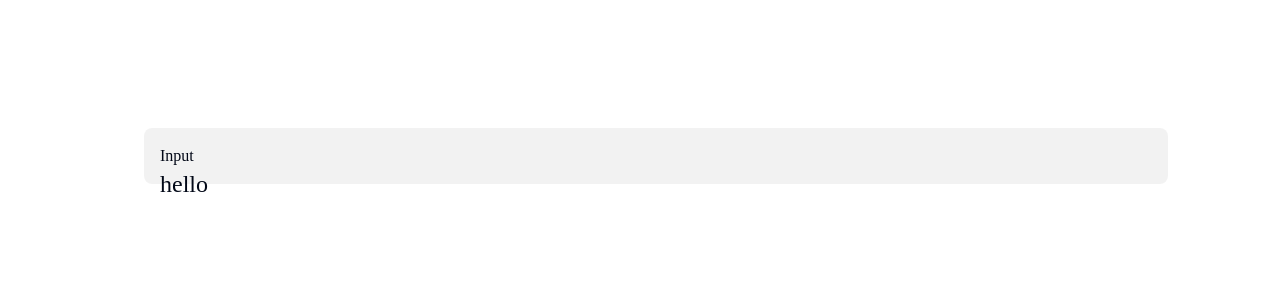
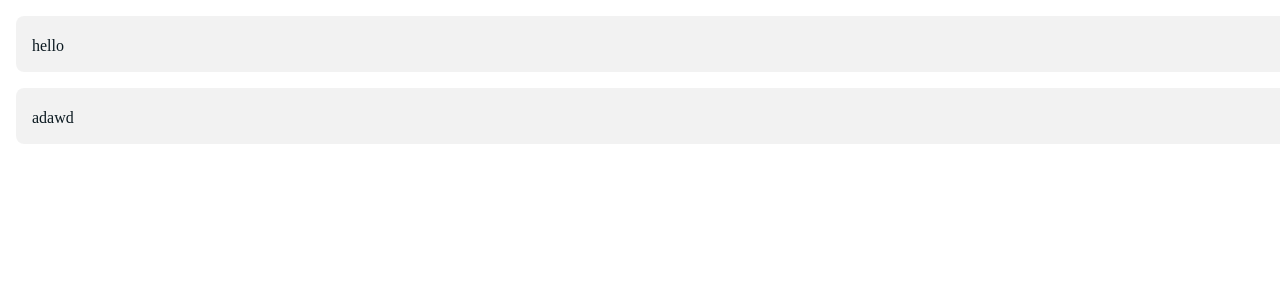
Before and after one commit to codersforcauses/penni, a Next.js app in the folder client/: page /test in a window 1280 px wide. Shown: the top 300 px of the page. Built offline with nearby package versions, Linux system fonts and the light colour scheme.

Commit message:
input styling

```diff
--- a/client/src/components/field.tsx
+++ b/client/src/components/field.tsx
@@ -24,19 +24,42 @@ interface InputProp {
   description?: string;
 }
 
+// Using tailwind 'jit" so can't use string concatenation
+const labelNoDescription =
+  "m-4 flex h-14 w-full flex-col rounded-penni-border bg-black bg-opacity-5 px-4 pb-2 pt-3";
+const labelWithDescription =
+  "m-4 flex h-14 w-full flex-col rounded-penni-border bg-black bg-opacity-5 py-4 pl-4 pr-3";
+
+function InputDescription({ description }: { description: string }) {
+  return;
+  <span className="w-full text-xs font-normal leading-3 text-penni-text-secondary-light-mode">
+    Input
+  </span>;
+}
+
 export function SingleLineInput({ value, onChange, description }: InputProp) {
   return (
-    <div className="m-4 h-14 w-full rounded-penni-border bg-black bg-opacity-5 py-4 pl-4 pr-3">
-      <label>
-        <span>Input</span>
+    <label className={labelNoDescription}>
       <input
         type="text"
         value={value}
         onChange={onChange}
-          className="w-full bg-penni-text-regular-light-mode bg-transparent text-2xl"
+        className="h-full w-full bg-transparent text-base font-normal leading-5 text-penni-text-regular-light-mode"
       />
     </label>
-    </div>
+  );
+}
+
+export function SingleLineInput2({ value, onChange, description }: InputProp) {
+  return (
+    <label className="m-4 flex h-14 w-full flex-col rounded-penni-border bg-black bg-opacity-5 py-4 pl-4 pr-3">
+      <input
+        type="text"
+        value={value}
+        onChange={onChange}
+        className="h-full w-full bg-transparent text-base font-normal leading-5 text-penni-text-regular-light-mode"
+      />
+    </label>
   );
 }
 /*
--- a/client/src/pages/test.tsx
+++ b/client/src/pages/test.tsx
@@ -2,8 +2,13 @@ import { SingleLineInput } from "@/components/field";
 
 export default function Test() {
   return (
-    <div className="m-32">
+    <>
       <SingleLineInput value="hello" onChange={() => {}} />
-    </div>
+      <SingleLineInput
+        value="adawd"
+        onChange={() => {}}
+        description="yo buddy"
+      />
+    </>
   );
 }
```
Lines whose indentation alone changed are shown as unchanged.
